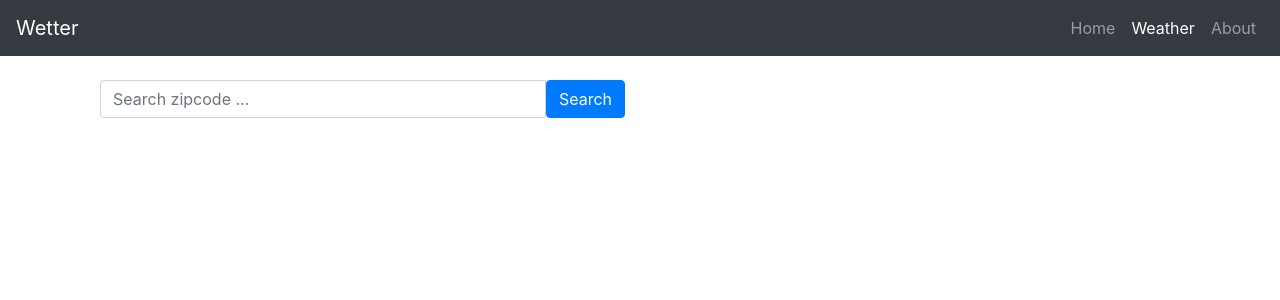
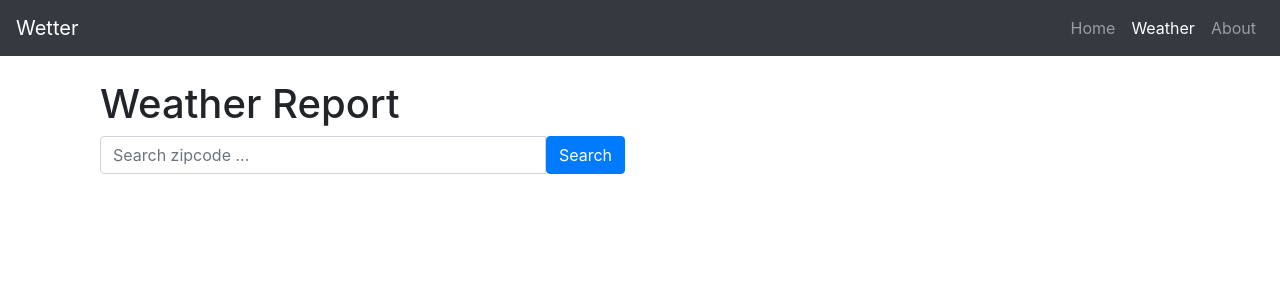
Before and after one commit to nxtwave/wetter, an Angular app: page /weather in a window 1280 px wide. Shown: the top 300 px of the page. Built offline with nearby package versions, Linux system fonts and the light colour scheme.

Commit message:
adds icon component

```diff
--- a/src/app/about/about.component.html
+++ b/src/app/about/about.component.html
@@ -1,3 +1,3 @@
-<p>
-  about works!
-</p>
+<div class="container">
+  <h1>About</h1>
+</div>
--- a/src/app/home/home.component.html
+++ b/src/app/home/home.component.html
@@ -1,3 +1,3 @@
-<p>
-  home works!
-</p>
+<div class="container">
+  <h1>Home</h1>
+</div>
--- /dev/null
+++ b/src/app/weather/icon/icon.component.html
@@ -0,0 +1 @@
+<img [src]="iconUrl" height="50">
--- /dev/null
+++ b/src/app/weather/icon/icon.component.ts
@@ -0,0 +1,36 @@
+import { Component, Input, OnInit } from '@angular/core';
+
+@Component({
+  selector: 'app-icon',
+  templateUrl: './icon.component.html',
+  styleUrls: ['./icon.component.css']
+})
+export class IconComponent implements OnInit{
+  @Input() icon: string;
+
+  /**
+   * The base url for all icons
+   */
+  baseUrl = 'http://openweathermap.org/img/w/';
+
+  /**
+   * The full url after applying input icon value;
+   */
+  iconUrl: string;
+
+  /**
+   * Component constructor
+   */
+  constructor() { }
+
+  /**
+   * Initialize and create iconUrl
+   */
+  ngOnInit() {
+    console.log('baseUrl', this.baseUrl);
+    console.log('icon', this.icon);
+    this.iconUrl = `${this.baseUrl}${this.icon}.png`;
+    console.log('iconUrl', this.iconUrl);
+  }
+
+}
--- a/src/app/weather/weather.component.css
+++ b/src/app/weather/weather.component.css
@@ -0,0 +1,3 @@
+.container {
+  margin: auto;
+}
--- a/src/app/weather/weather.component.html
+++ b/src/app/weather/weather.component.html
@@ -1,7 +1,12 @@
 <div class="container">
+
+  <h1>Weather Report</h1>
+
+  <section>
 
     <div class="row">
       <div class="col-lg-6">
+        <form>
           <div class="input-group">
             <input #zipcode type="text" class="form-control"
                    placeholder="Search zipcode ..."
@@ -11,12 +16,14 @@
               <button class="btn btn-primary" type="button" (click)="search(zipcode.value)">Search</button>
             </span>
           </div>
+        </form>
       </div>
     </div>
 
-  <div class="row" style="margin-top: 50px">
+    <div class="row" style="margin-top: 25px" *ngIf="weather">
       <div class="col col-lg-6 col-sm-12">
-      <ul class="list-group" *ngIf="weather">
+        <app-icon [icon]="weather.icon"></app-icon>
+        <ul class="list-group">
           <li class="list-group-item">{{weather.city}}</li>
           <li class="list-group-item">{{weather.lat}}, {{weather.lon}}</li>
           <li class="list-group-item">{{weather.description}}</li>
@@ -25,4 +32,6 @@
       </div>
     </div>
 
+  </section>
+
 </div>
--- a/src/app/weather/weather.module.ts
+++ b/src/app/weather/weather.module.ts
@@ -6,6 +6,7 @@ import { FormsModule } from '@angular/forms';
 import { WeatherRoutingModule } from './weather-routing.module';
 import { WeatherComponent } from './weather.component';
 import { WeatherService } from './shared/weather.service';
+import { IconComponent } from './icon/icon.component';
 
 @NgModule({
   imports: [
@@ -14,7 +15,7 @@ import { WeatherService } from './shared/weather.service';
     HttpClientModule,
     WeatherRoutingModule
   ],
-  declarations: [WeatherComponent],
+  declarations: [WeatherComponent, IconComponent],
   providers: [WeatherService]
 })
 export class WeatherModule { }
```
Also changed, not shown: src/app/weather/icon/icon.component.css (added), 1 other file (tests, documents, lock files or other folders). Lines whose indentation alone changed are shown as unchanged.
